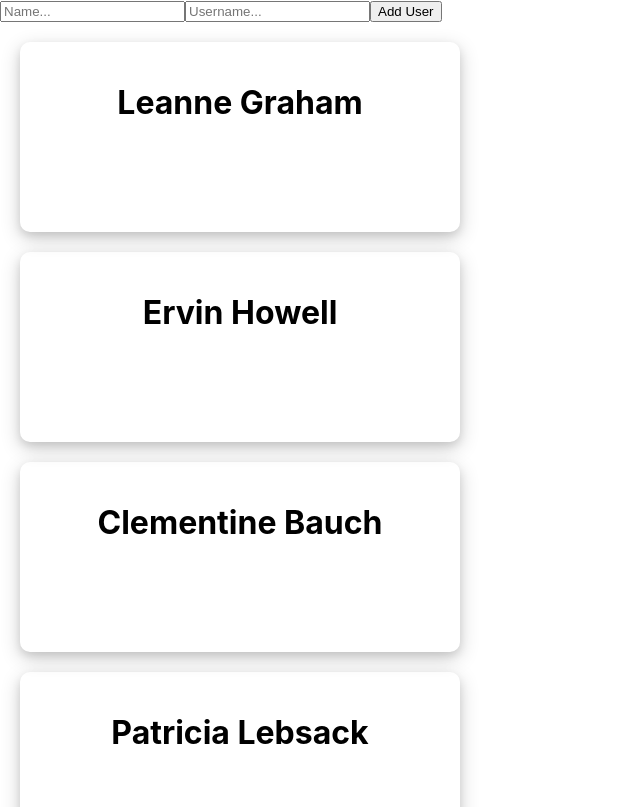
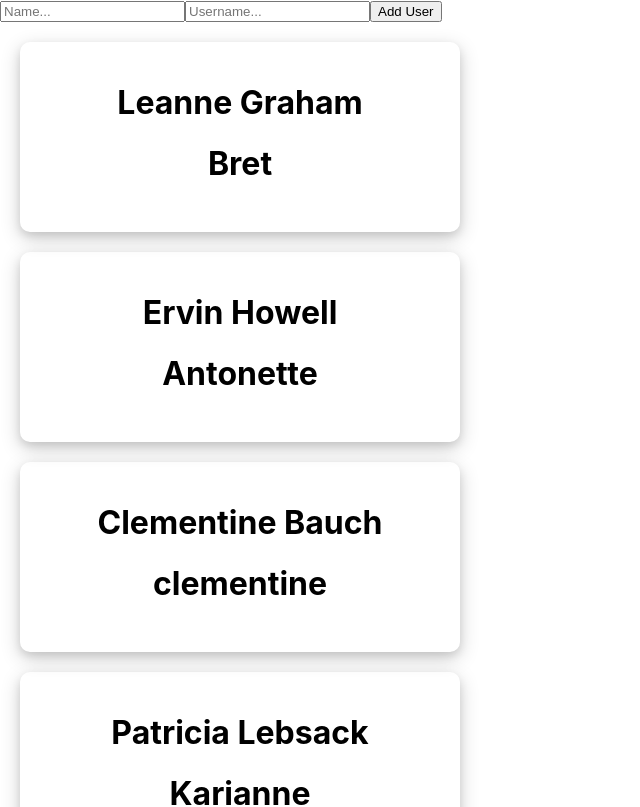
Before and after one commit to DevShruti/2-CRUD-Redux-template, a React (Create React App) app in the folder my-app/: page / in a window 1280 px wide. Shown: the top 807 px of the page, without its empty margins (0-640 px from the left). Built offline with nearby package versions, Linux system fonts and the light colour scheme.

Commit message:
username listed

```diff
--- a/my-app/src/App.js
+++ b/my-app/src/App.js
@@ -27,6 +27,7 @@ function App() {
         return (
           <div>
             <h1> {user.name}</h1>
+            <h1>{user.username}</h1>
             </div>
   );
 })};
```
